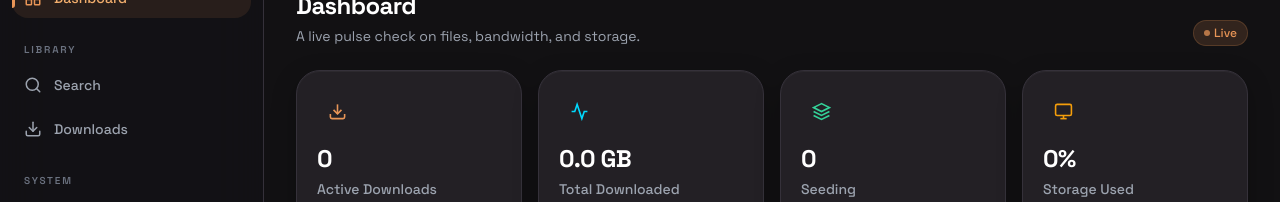
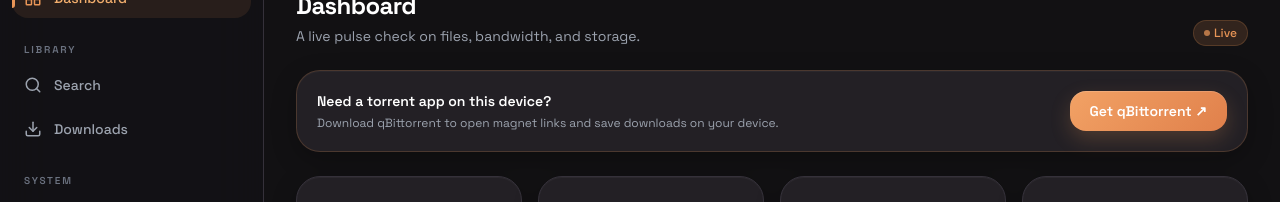
Before and after one commit to cgatting/torrenza, a React (Vite) app in the folder frontend/: page / in a window 1280 px wide. Shown: the part 141-343 px from the top of the page. Built offline with nearby package versions, Linux system fonts and the light colour scheme; no server answers.

Commit message:
Add qBittorrent download link to dashboard

```diff
--- a/frontend/src/pages/DashboardPage.jsx
+++ b/frontend/src/pages/DashboardPage.jsx
@@ -86,6 +86,19 @@ export default function DashboardPage() {
           </span>
         </div>
       </div>
+
+      <a
+        href="https://www.qbittorrent.org/download"
+        target="_blank"
+        rel="noreferrer"
+        className="card flex items-center justify-between gap-4 border-primary/20 hover:border-primary/50 transition-colors group"
+      >
+        <div>
+          <div className="text-sm font-semibold text-white group-hover:text-primary transition-colors">Need a torrent app on this device?</div>
+          <p className="text-xs text-gray-400 mt-1">Download qBittorrent to open magnet links and save downloads on your device.</p>
+        </div>
+        <span className="btn-primary text-sm flex-shrink-0">Get qBittorrent ↗</span>
+      </a>
 
       <div className="grid grid-cols-1 md:grid-cols-2 lg:grid-cols-4 gap-4">
         <StatCard
```
